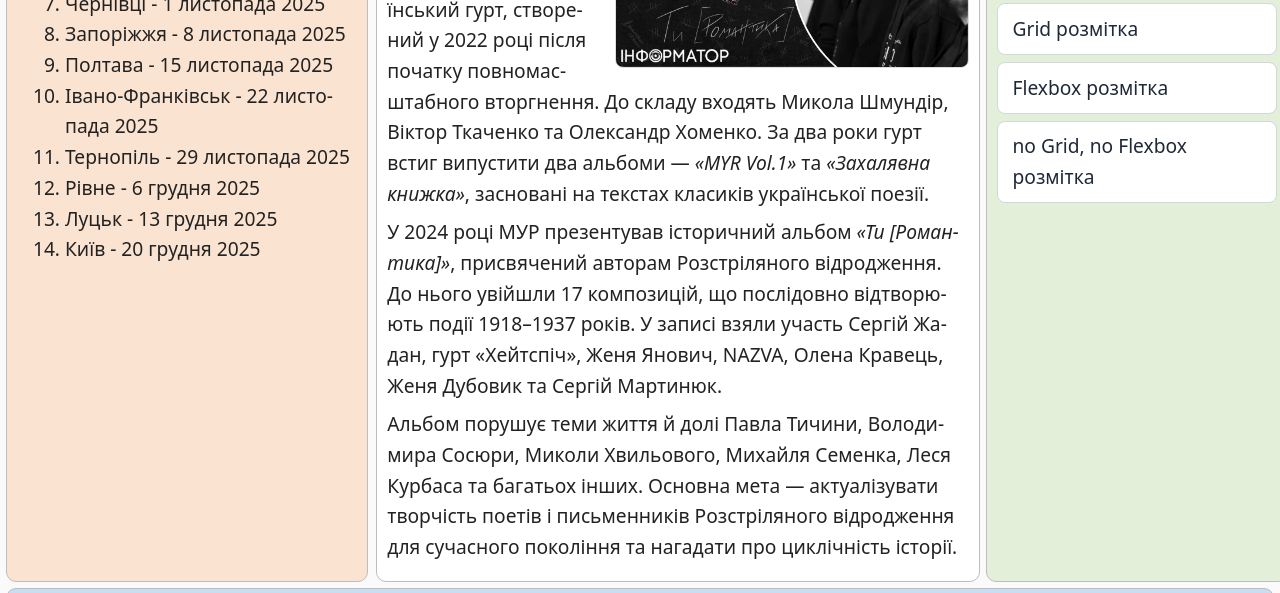
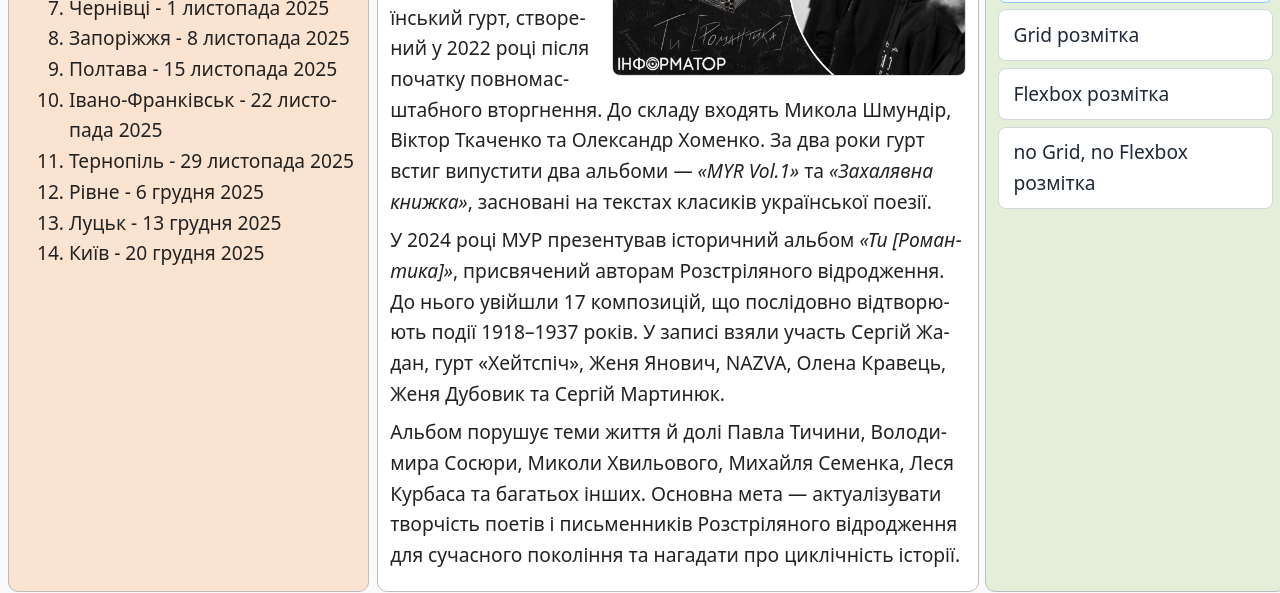
Before and after one commit to blaz3xx/Web-Workshop-3, a plain HTML site: page index.html in a window 1280 px wide. Shown: the part 497-1090 px from the top of the page. Drawn offline with Linux system fonts and the light colour scheme.

Commit message:
Update styles.css

```diff
--- a/css/styles.css
+++ b/css/styles.css
@@ -269,16 +269,7 @@ html, body {
     color: #0d47a1;
 }
 
-@media (max-width: 1300px) {
-    .container {
-        gap: 6px;
-        padding: 6px;
-    }
 
-    .block {
-        padding: 10px;
-    }
-}
 @media screen and (max-width: 1100px) {
     body {
         min-width: 350px !important;
```
